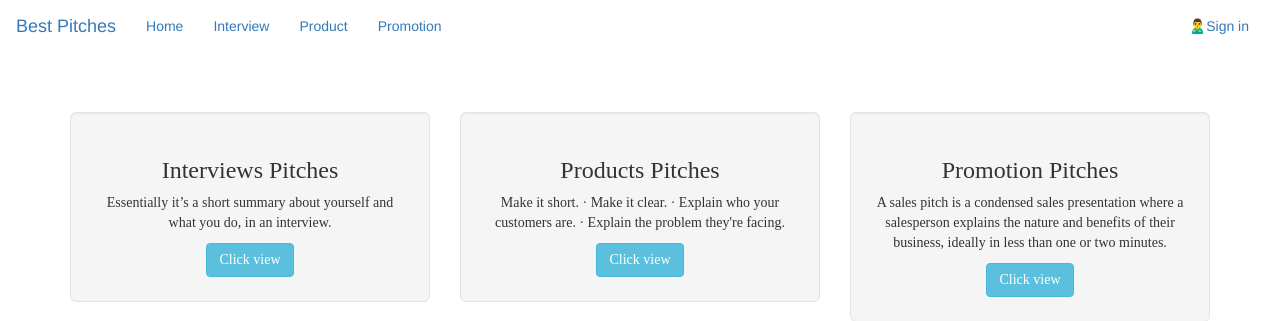
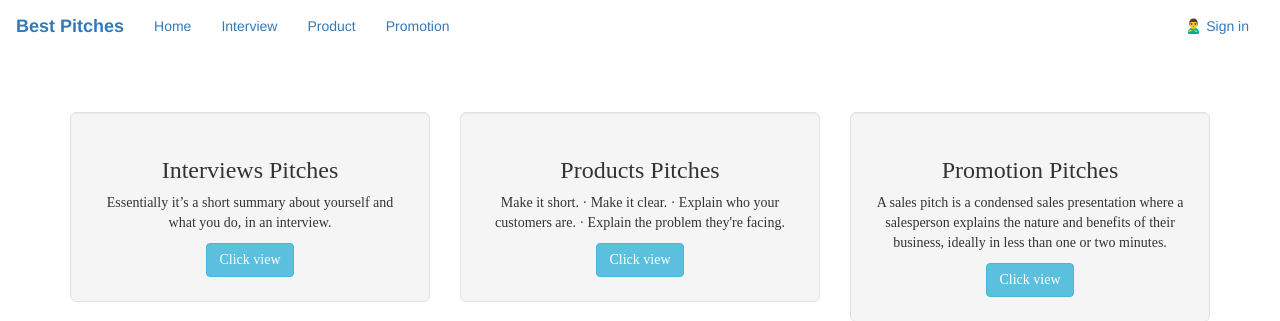
Before and after one commit to PerisOduol618/Pitches, a Flask app: page / in a window 1280 px wide. Shown: the top 321 px of the page. Run offline with Flask 2, Linux system fonts and the light colour scheme; data that the repository does not hold is empty; some libraries are stand-ins or nearby versions; some web fonts are replaced.

Commit message:
add the style of the navbar

```diff
--- a/app/templates/navbar.html
+++ b/app/templates/navbar.html
@@ -8,7 +8,7 @@
                 <span class="icon-bar"></span>
                 <span class="icon-bar"></span>
             </button>
-            <a href="/" class="navbar-brand"> Best Pitches </a>
+            <a href="/" class="navbar-brand"><Strong>Best Pitches</Strong></a>
         </div>
         <div class="navbar-collapse collapse">
             <ul class="nav navbar-nav">
@@ -23,16 +23,16 @@
                 <li class="dropdown"><a href="#" class="dropdown-toggle" data-toggle="dropdown" role="button"
                         aria-haspopup="true" aria-expanded="false">{{current_user.username| capitalize}} <span
                             class="caret"></span></a>
-                    <ul class="dropdown-menu">
-                        <li><a href="{{url_for('main.profile',uname=current_user.username)}}">🤵Profile</a></li>
+                    <ul class="dropdown-menu ">
+                        <li><a href="{{url_for('main.profile',uname=current_user.username)}}">🤵 Profile</a></li>
                         <hr>
-                        <li><a href="{{url_for('main.user_pitches',uname=current_user.username)}}">📖My Pitches</a></li>
+                        <li><a href="{{url_for('main.user_pitches',uname=current_user.username)}}">📖 My Pitches</a></li>
                         <hr>
                         <li><a href="{{url_for('auth.logout')}}">🙎‍♂️Sign out</a></li>
                     </ul>
                 </li>
                 {% else %}
-                <li><a href="{{url_for('auth.login')}}">🙎‍♂️Sign in</a></li>
+                <li><a href="{{url_for('auth.login')}}">🙎‍♂️ Sign in</a></li>
             </ul>
             {%endif%}
         <!-- </div> -->
```
